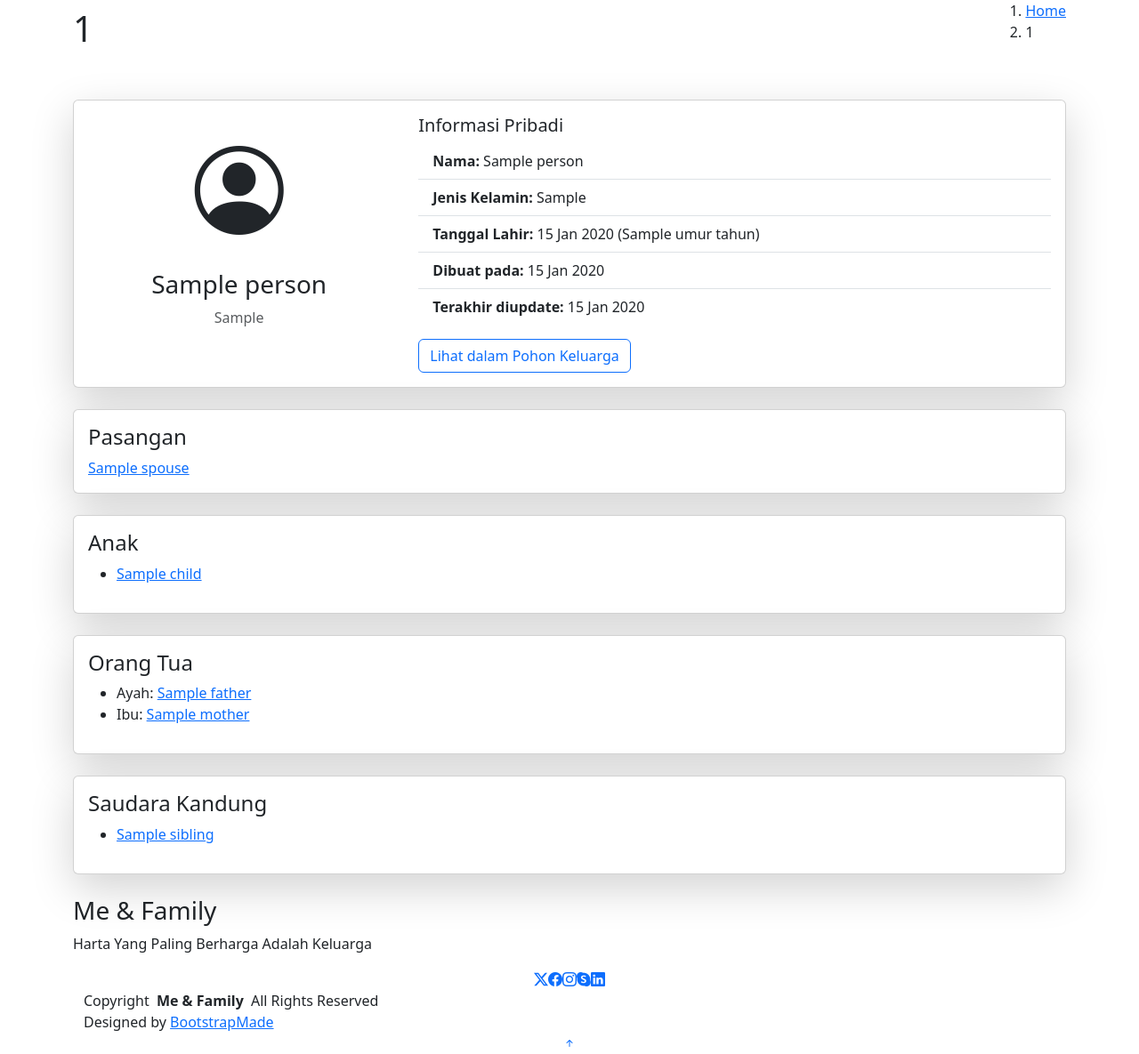
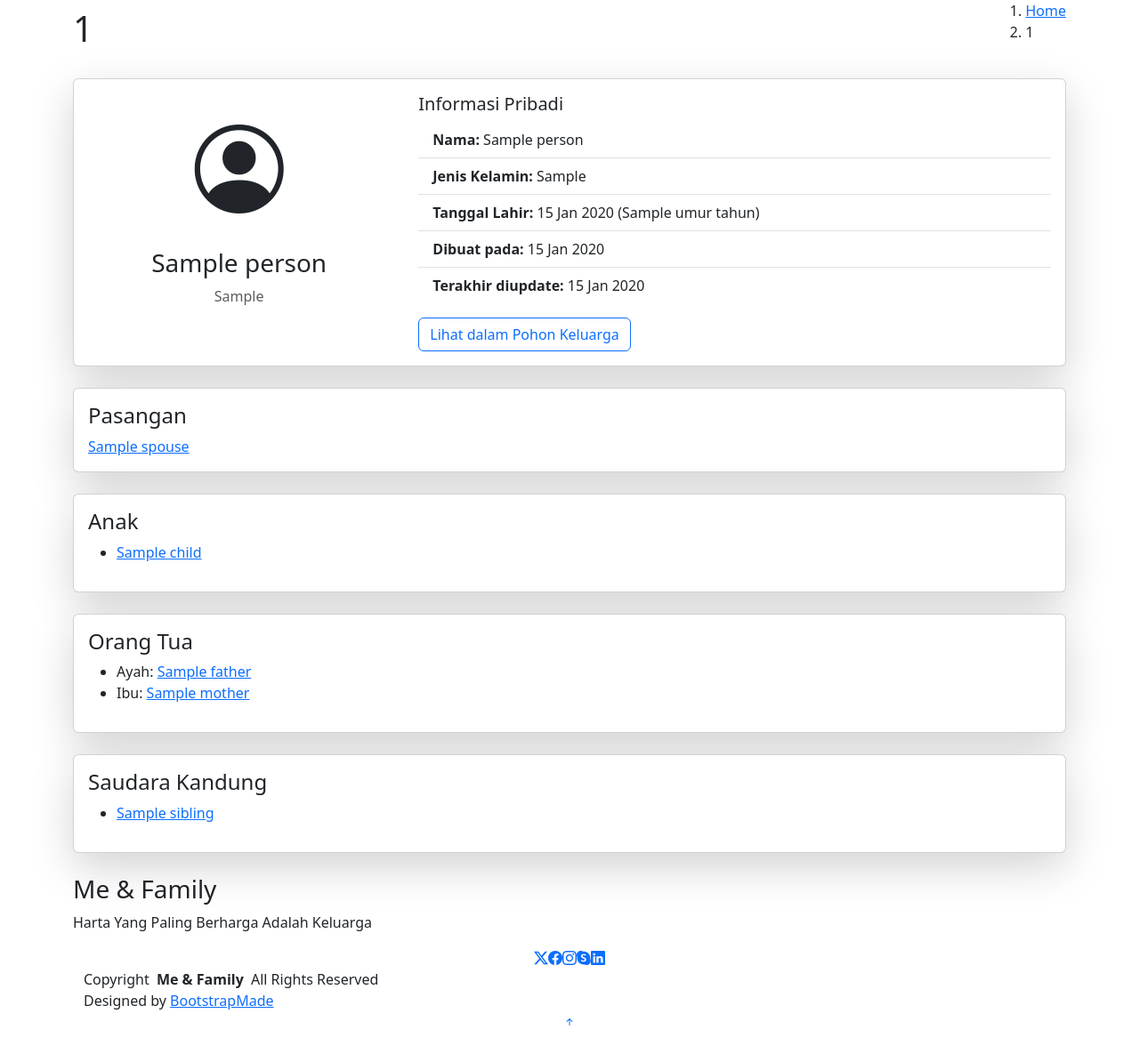
Before and after one commit to bagusprasojo/ahmadifamily-ssas, a Django app: template templates/treeapp/person_detail.html in a window 1280 px wide. Shown: the part 112-1297 px from the top of the page at 89% size. After the commit the page ends 1265 px from the top, so only its background shows below. Run offline with Django 4.2, Linux system fonts and the light colour scheme; the template is opened without the code that fills it: most values are stand-ins (such as "Sample title", 1, 10 or a date in 2020); some libraries are stand-ins or nearby versions.

Commit message:
update profile

```diff
--- a/templates/treeapp/person_detail.html
+++ b/templates/treeapp/person_detail.html
@@ -2,7 +2,7 @@
 {% load static %}
 
 {% block content %}
-<section class="section mt-4">
+<section class="section">
   <div class="container">
     <div class="card shadow-lg">
       <div class="row g-0">
```
